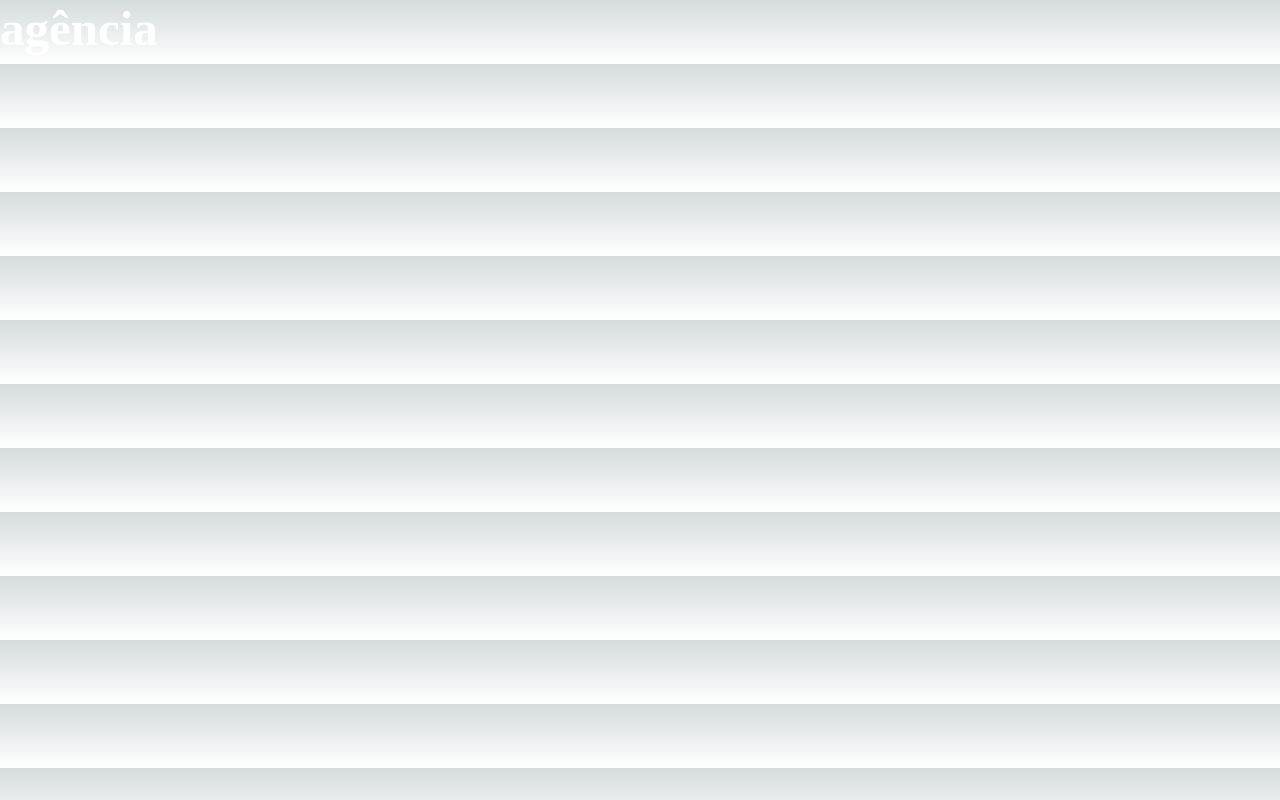
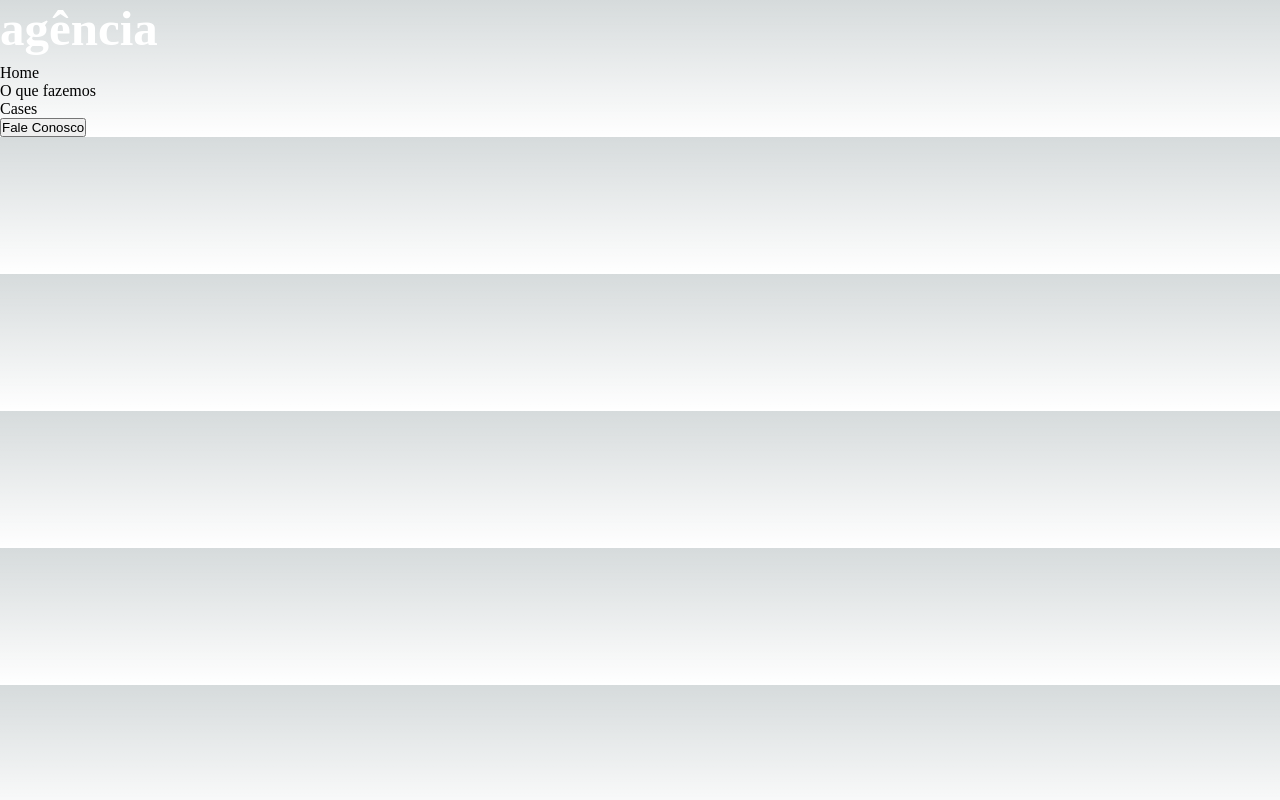
Before and after one commit to jeanramalho/landingpage, a Next.js app: page / in a window 1280 px wide. Built offline with nearby package versions, Linux system fonts and the light colour scheme.

Commit message:
Popula Header

```diff
--- a/components/header/index.jsx
+++ b/components/header/index.jsx
@@ -1,4 +1,5 @@
 import Logo from "../../public/images/logo.svg"
+import Link from "next/link"
 import Image from "next/image"
 
 const Header = () => {
@@ -8,11 +9,23 @@ const Header = () => {
         </div>
 
         <div className="menu">
+            <ul>
+                <li>
+                    <Link href="/">Home</Link>
+                </li>
 
+                <li>
+                    <Link href="/">O que fazemos</Link>
+                </li>
+
+                <li>
+                    <Link href="/">Cases</Link>
+                </li>
+            </ul>
         </div>
 
         <div className="action">
-
+            <button>Fale Conosco</button>
         </div>
     </div>
 }
```
